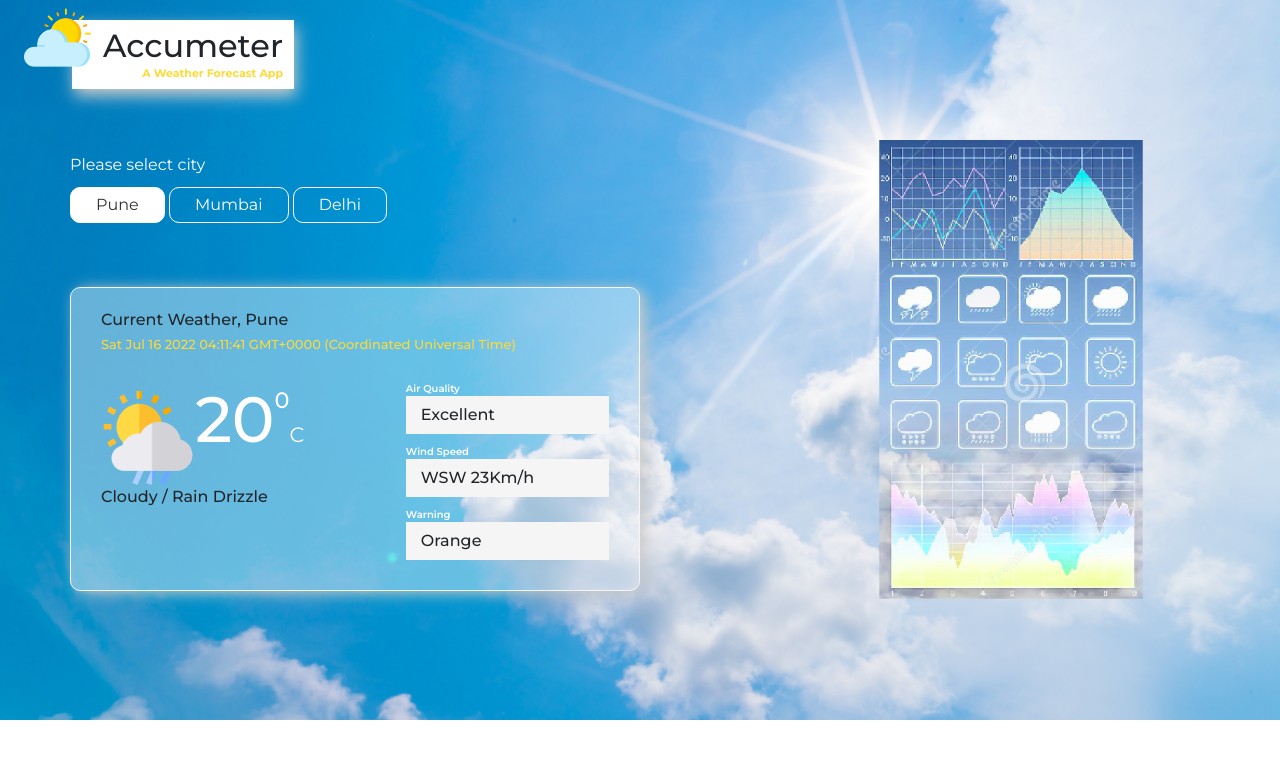
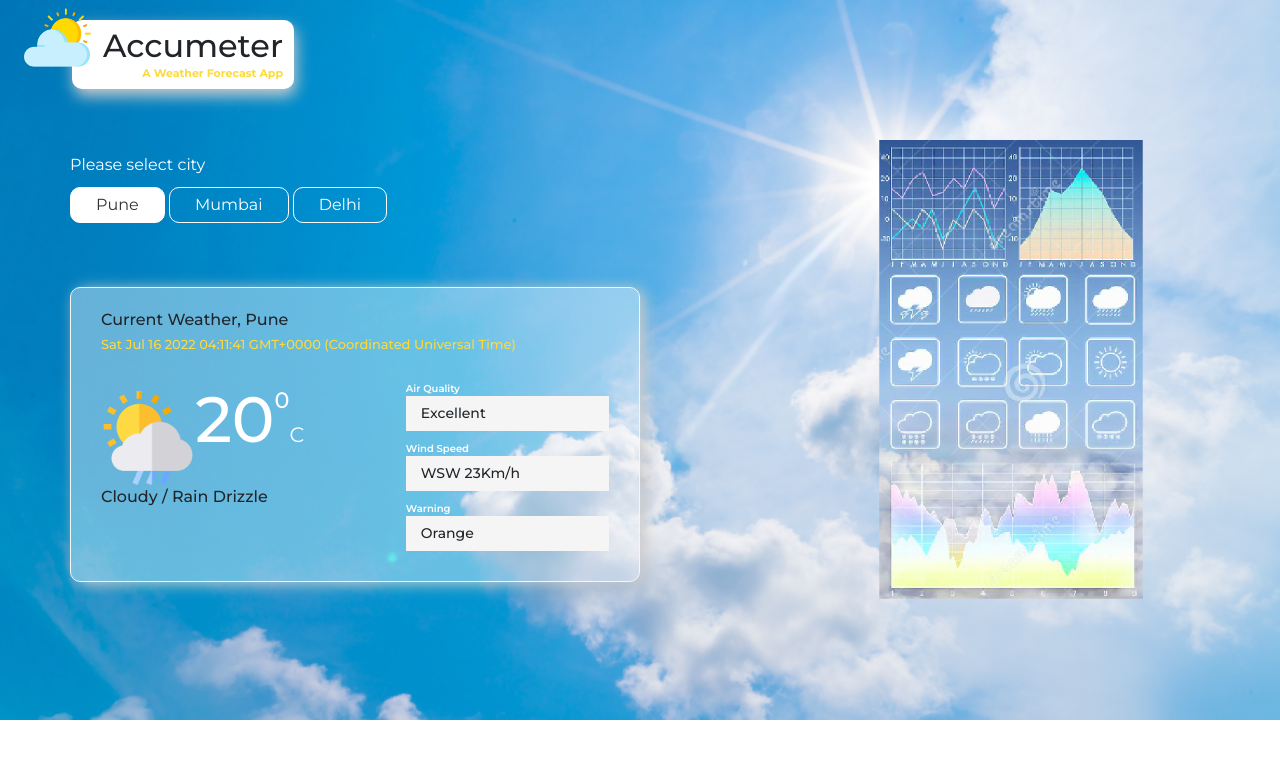
Before and after one commit to MayurMDighe/weatherApp, a plain HTML site: page index.html in a window 1280 px wide. Drawn offline with nearby package versions, Linux system fonts and the light colour scheme.

Commit message:
local changes

```diff
--- a/style.css
+++ b/style.css
@@ -17,6 +17,7 @@ sub, sup{
     margin-left: -10px;
     padding: 7px 11px;
     position: relative;
+    border-radius: 10px;
 }
 .logo-section img{
     width: 30%;
@@ -106,6 +107,7 @@ sub, sup{
 .weather-card .infoparent .otinfo p{
     background: #f5f5f5;
     padding: 7px 15px;
+    font-size: 14px;
 }
 .weather-card .otinfo span{
     font-size: 10px;
```
